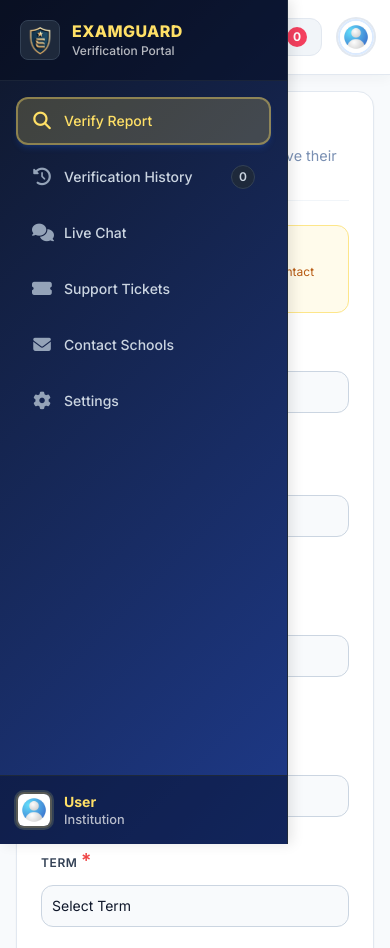
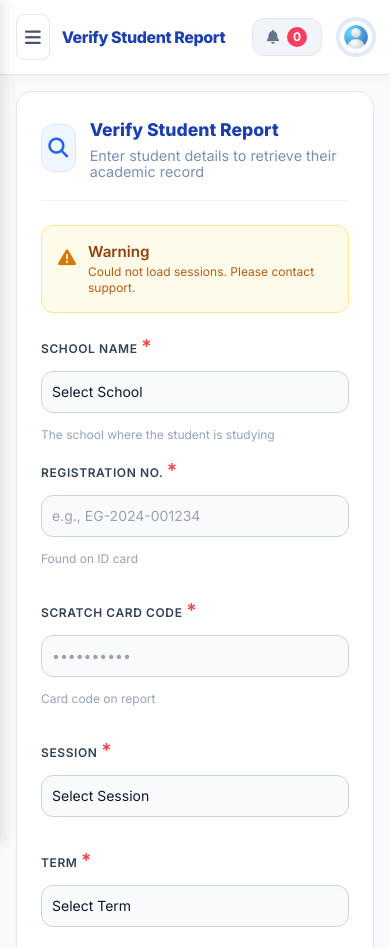
Before and after one commit to richardtim230/Verification, a website: page institutional.html in a window 390 px wide. Shown: the top 948 px of the page. Drawn offline with nearby package versions, Linux system fonts and the light colour scheme; no server answers.

Commit message:
Update institutional.html

```diff
--- a/institutional.html
+++ b/institutional.html
@@ -61,8 +61,11 @@
 
   <div class="app-wrapper flex min-h-screen w-full relative">
 
+    <!-- MOBILE BACKDROP OVERLAY -->
+    <div id="sidebarBackdrop" class="fixed inset-0 bg-slate-900/60 z-30 hidden lg:hidden backdrop-blur-xs transition-opacity duration-300" onclick="toggleSidebar()"></div>
+
     <!-- SIDEBAR -->
-    <aside class="sidebar w-72 bg-slate-900 text-slate-300 flex flex-col justify-between flex-shrink-0 z-40 transition-all duration-300 fixed lg:static inset-y-0 left-0 border-r border-slate-800" id="sidebar">
+    <aside class="sidebar w-72 bg-slate-900 text-slate-300 flex flex-col justify-between flex-shrink-0 z-40 transition-transform duration-300 fixed inset-y-0 left-0 -translate-x-full lg:translate-x-0 lg:static border-r border-slate-800" id="sidebar">
 
       <div>
         <!-- Sidebar Header -->
@@ -137,9 +140,10 @@
     <div class="flex-1 flex flex-col min-w-0 min-h-screen">
 
       <!-- HEADER -->
-      <header class="header bg-white border-b border-slate-200 sticky top-0 z-30 px-4 sm:px-8 py-3.5 flex items-center justify-between shadow-xs">
+      <header class="header bg-white border-b border-slate-200 sticky top-0 z-20 px-4 sm:px-8 py-3.5 flex items-center justify-between shadow-xs">
         <div class="header-left flex items-center gap-3">
-          <button class="header-btn text-slate-600 hover:text-slate-900 hover:bg-slate-100 p-2 rounded-lg transition" onclick="toggleSidebar()" style="display: none;" id="toggleSidebarBtn">
+          <!-- Toggle button visible on screens < 1024px -->
+          <button class="header-btn lg:hidden text-slate-600 hover:text-slate-900 hover:bg-slate-100 p-2 rounded-lg transition" onclick="toggleSidebar()" id="toggleSidebarBtn">
             <i class="fas fa-bars text-lg"></i>
           </button>
           <div class="header-title">
@@ -359,7 +363,7 @@
                 <!-- Report Card (Hidden by default) -->
                 <div class="report-card bg-white rounded-2xl border border-slate-200 shadow-sm overflow-hidden" id="reportCard" style="display: none;">
 
-                  <!-- Report Header Header Banner -->
+                  <!-- Report Header Banner -->
                   <div class="report-header bg-slate-900 text-white p-6 sm:p-7 flex flex-wrap items-center justify-between gap-4">
                     <div class="report-header-info space-y-2">
                       <h1 class="report-student-name text-2xl font-extrabold tracking-tight" id="reportStudentName">Student Name</h1>
@@ -441,7 +445,7 @@
                           </thead>
                           <tbody id="subjectsTableBody" class="divide-y divide-slate-100 text-slate-700">
                             <tr>
-                              <td colspan="8" class="text-center p-6 text-slate-400">No subject data</td>
+                              <td colspan="7" class="text-center p-6 text-slate-400">No subject data</td>
                             </tr>
                           </tbody>
                         </table>
```
